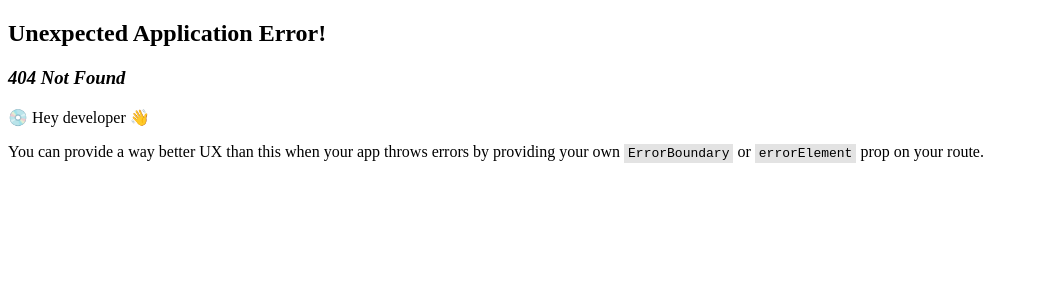
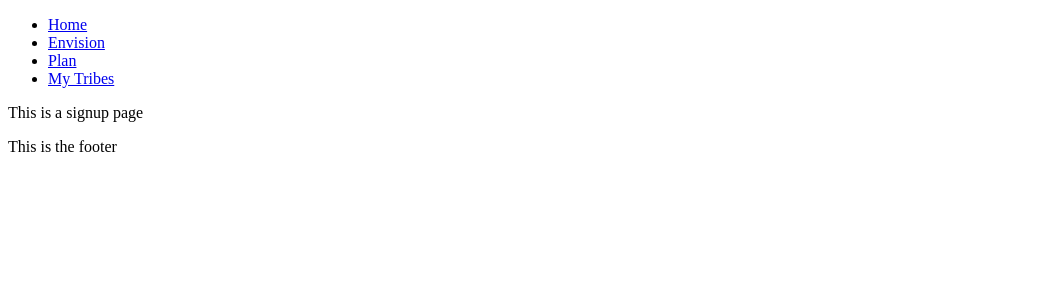
Before and after one commit to Crestone-Tech/travel-buddy, a React (Vite) app in the folder client/: page /signup in a window 1280 px wide. Before the commit this address had no page. Shown: the top 300 px of the page, without its empty margins (0-1039 px from the left). Built offline with nearby package versions, Linux system fonts and the light colour scheme.

Commit message:
Signup page stub

```diff
--- /dev/null
+++ b/client/src/components/Signup/index.jsx
@@ -0,0 +1,9 @@
+import React from "react";
+
+const Signup = () => {
+    return (
+    <p>This is a signup page</p>
+  );
+}
+
+export default Signup;
--- a/client/src/main.jsx
+++ b/client/src/main.jsx
@@ -7,6 +7,7 @@ import Plan from "./pages/Plan"
 import Tribes from "./pages/Tribes"
 import Envision from "./pages/Envision"
 import Homepage from "./pages/Homepage"
+import Signup from "./components/Signup"
 
 import { createBrowserRouter, RouterProvider } from 'react-router-dom'
 
@@ -35,6 +36,10 @@ const router = createBrowserRouter([
         path: '/buddy',
         element: <Buddy />,
       },
+      {
+        path: '/signup',
+        element: <Signup />,
+      },
     ],
   }
 ])
```
